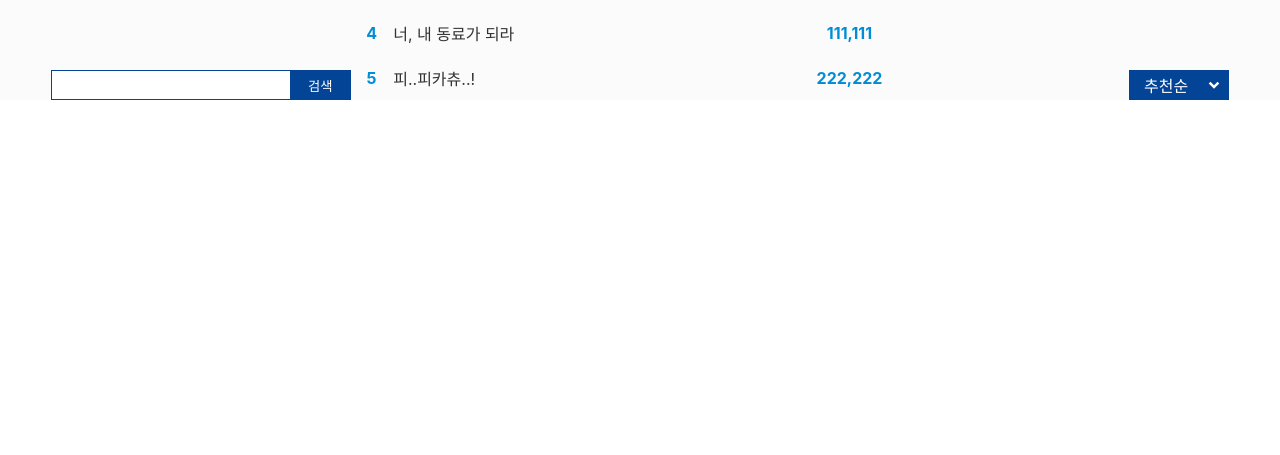
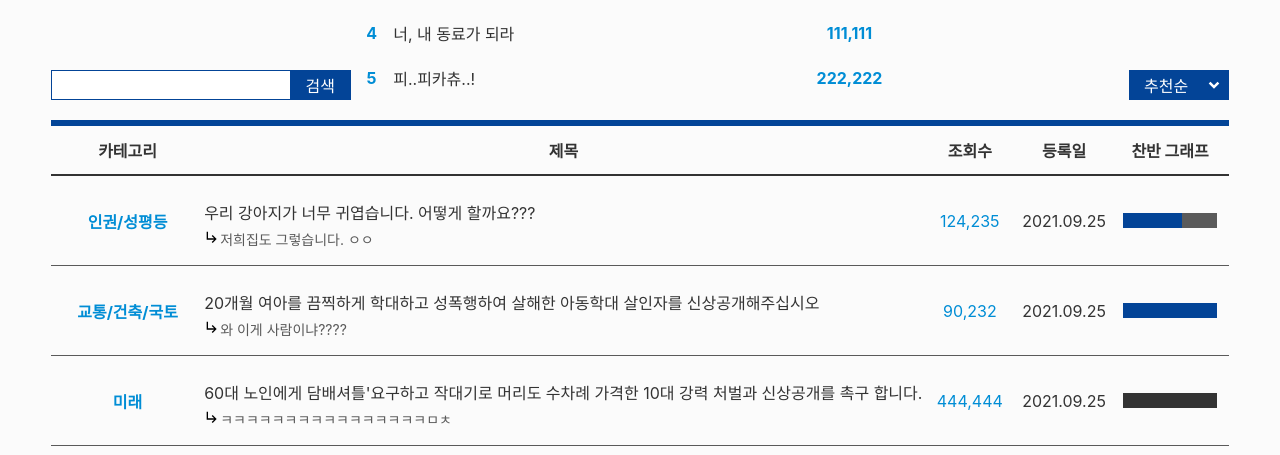
Before and after one commit to potato-club/national-petition-frontend, a Next.js app: page /board/list in a window 1280 px wide. Shown: the part 497-952 px from the top of the page. Before the commit the page ends 800 px from the top, so only its background shows below. Built offline with nearby package versions, Linux system fonts and the light colour scheme.

Commit message:
[ADD] List UI작업 &ListItem UI작업& dummy 추가

```diff
--- /dev/null
+++ b/components/app/board/list/ListItem.jsx
@@ -0,0 +1,119 @@
+import React from 'react';
+import styled from '@emotion/styled';
+import { TypoGraphy } from 'components/common/index';
+import { customColor } from 'constants/index';
+import { MdSubdirectoryArrowRight } from 'react-icons/md';
+export const ListItem = ({
+  category,
+  title,
+  subTitle,
+  subNumber,
+  day,
+  agreePer,
+  disagreePer,
+}) => {
+  return (
+    <Wrapper>
+      <Category>
+        <TypoGraphy
+          type="body1"
+          color={customColor.skyBlue}
+          textAlign="center"
+          fontWeight="bold">
+          {category}
+        </TypoGraphy>
+      </Category>
+      <TitleWrapper>
+        <Title>
+          <TypoGraphy type="body1" color={customColor.black} textAlign="left">
+            {title}
+          </TypoGraphy>
+        </Title>
+        <SubTitle>
+          <MdSubdirectoryArrowRight />
+          <TypoGraphy type="body2" color={customColor.gray} textAlign="left">
+            {subTitle}
+          </TypoGraphy>
+        </SubTitle>
+      </TitleWrapper>
+      <SubNumber>
+        <TypoGraphy type="body1" color={customColor.skyBlue} textAlign="center">
+          {subNumber}
+        </TypoGraphy>
+      </SubNumber>
+      <Day>
+        <TypoGraphy type="body1" color={customColor.black} textAlign="center">
+          {day}
+        </TypoGraphy>
+      </Day>
+      <GraphWrapper>
+        <Bar>
+          {console.log(agreePer, disagreePer)}
+          <AgreeBar per={(agreePer / (agreePer + disagreePer)) * 100} />
+          <DisagreeBar per={(disagreePer / (agreePer + disagreePer)) * 100} />
+        </Bar>
+      </GraphWrapper>
+    </Wrapper>
+  );
+};
+const Wrapper = styled.div`
+  display: flex;
+  justify-content: center;
+  align-items: center;
+  height: 90px;
+  border-bottom: 1px solid ${customColor.gray};
+  :hover {
+    cursor: pointer;
+    background-color: ${customColor.grayBg};
+  }
+`;
+const Category = styled.div`
+  width: 13%;
+`;
+const TitleWrapper = styled.div`
+  width: 61%;
+  flex-direction: column;
+  height: 100%;
+`;
+const Title = styled.div`
+  display: flex;
+  align-items: flex-end;
+  padding-bottom: 5px;
+  height: 60%;
+`;
+const SubTitle = styled.div`
+  display: flex;
+  align-items: flex-start;
+  display: flex;
+
+  height: 40%;
+`;
+
+const SubNumber = styled.div`
+  width: 8%;
+`;
+const Day = styled.div`
+  width: 8%;
+`;
+const GraphWrapper = styled.div`
+  display: flex;
+  justify-content: center;
+  align-items: center;
+  width: 10%;
+`;
+const Bar = styled.div`
+  display: flex;
+  width: 80%;
+  height: 15px;
+  background-color: ${customColor.black};
+`;
+const AgreeBar = styled.div`
+  width: ${({ per }) => per + '%'};
+  height: 100%;
+  background-color: ${customColor.blue};
+`;
+const DisagreeBar = styled.div`
+  width: ${({ per }) => per + '%'};
+  height: 100%;
+  background-color: ${customColor.gray};
+`;
--- /dev/null
+++ b/components/app/board/list/Search.jsx
@@ -0,0 +1,43 @@
+import React from 'react';
+import styled from '@emotion/styled';
+import { TypoGraphy } from 'components/common/index';
+import { customColor } from 'constants/index';
+
+export const Search = () => {
+  return (
+    <SearchWrapper>
+      <InputText />
+      <SearchButton>
+        <TypoGraphy type="body1" color={customColor.white} textAlign="center">
+          검색
+        </TypoGraphy>
+      </SearchButton>
+    </SearchWrapper>
+  );
+};
+
+const SearchWrapper = styled.div`
+  display: flex;
+  justify-content: center;
+  align-items: center;
+  width: 300px;
+  height: 30px;
+  border: 1px solid ${customColor.blue};
+`;
+const InputText = styled.input`
+  border: none;
+  height: 100%;
+  width: 240px;
+  padding: 0;
+  margin: 0;
+`;
+const SearchButton = styled.button`
+  border: none;
+  height: 100%;
+  width: 60px;
+  background-color: ${customColor.blue};
+  cursor: pointer;
+
+  padding: 0;
+  margin: 0;
+`;
--- /dev/null
+++ b/components/app/board/list/index.js
@@ -0,0 +1,2 @@
+export { Search } from './Search';
+export { ListItem } from './ListItem';
--- /dev/null
+++ b/dummy/list.json
@@ -0,0 +1,62 @@
+[
+  {
+    "id": 1,
+    "category": "인권/성평등",
+    "title": "우리 강아지가 너무 귀엽습니다. 어떻게 할까요???",
+    "subTitle": "저희집도 그렇습니다. ㅇㅇ",
+    "subNumber": "124,235",
+    "day": "2021.09.25",
+    "agreePer": 5,
+    "disagreePer": 3
+  },
+  {
+    "id": 2,
+    "category": "교통/건축/국토",
+    "title": "20개월 여아를 끔찍하게 학대하고 성폭행하여 살해한 아동학대 살인자를 신상공개해주십시오",
+    "subTitle": "와 이게 사람이냐????",
+    "subNumber": "90,232",
+    "day": "2021.09.25",
+    "agreePer": 3,
+    "disagreePer": 0
+  },
+  {
+    "id": 3,
+    "category": "미래",
+    "title": "60대 노인에게 담배셔틀'요구하고 작대기로 머리도 수차례 가격한 10대 강력 처벌과 신상공개를 촉구 합니다.",
+    "subTitle": "ㅋㅋㅋㅋㅋㅋㅋㅋㅋㅋㅋㅋㅋㅋㅋㅋㅁㅊ",
+    "subNumber": "444,444",
+    "day": "2021.09.25",
+    "agreePer": 0,
+    "disagreePer": 0
+  },
+  {
+    "id": 4,
+    "category": "인권/성평등",
+    "title": "우리 강아지가 너무 귀엽습니다. 어떻게 할까요???",
+    "subTitle": "저희집도 그렇습니다. ㅇㅇ",
+    "subNumber": "124,235",
+    "day": "2021.09.25",
+    "agreePer": 33,
+    "disagreePer": 12
+  },
+  {
+    "id": 5,
+    "category": "교통/건축/국토",
+    "title": "20개월 여아를 끔찍하게 학대하고 성폭행하여 살해한 아동학대 살인자를 신상공개해주십시오",
+    "subTitle": "와 이게 사람이냐????",
+    "subNumber": "90,232",
+    "day": "2021.09.25",
+    "agreePer": 79,
+    "disagreePer": 3
+  },
+  {
+    "id": 6,
+    "category": "미래",
+    "title": "60대 노인에게 담배셔틀'요구하고 작대기로 머리도 수차례 가격한 10대 강력 처벌과 신상공개를 촉구 합니다.",
+    "subTitle": "ㅋㅋㅋㅋㅋㅋㅋㅋㅋㅋㅋㅋㅋㅋㅋㅋㅁㅊ",
+    "subNumber": "444,444",
+    "day": "2021.09.25",
+    "agreePer": 9,
+    "disagreePer": 12
+  }
+]
--- a/pages/board/list.jsx
+++ b/pages/board/list.jsx
@@ -7,11 +7,10 @@ import {
   TitleHeader,
 } from 'components/common/index';
 import { customColor } from 'constants/index';
+import { Search, ListItem } from 'components/app/board/list';
+import { RiArrowDropDownLine } from 'react-icons/ri';
+import dummy from '../../dummy/list.json';
 
-import { RiArrowDropDownLine } from 'react-icons/ri';
-
-//검색상자 나중에 컴포넌트로 뺄것
-//글자 typoGraphy씌울것
 const list = () => {
   const [handleDrop, setHandleDrop] = useState(false);
   return (
@@ -20,27 +19,107 @@ const list = () => {
       <TitleHeader title="국민청원 소통방" />
       <Container>
         <ListUpperWrapper>
-          <SearchWrapper>
-            <InputText />
-            <SearchButton>검색</SearchButton>
-          </SearchWrapper>
+          <Search />
           <SortWrapper
             onClick={() => setHandleDrop((handleDrop) => !handleDrop)}>
-            추천순
+            <TypoGraphy
+              type="body1"
+              color={customColor.white}
+              textAlign="center">
+              추천순
+            </TypoGraphy>
             <RiArrowDropDownLine
               style={{
                 display: 'flex',
                 fontSize: '30px',
                 justifyContent: 'center',
                 cursor: 'pointer',
+                color: customColor.white,
                 transform: handleDrop ? 'rotate(180deg)' : 'rotate(0deg)',
                 transition: 'transform 0.5s ',
               }}
             />
           </SortWrapper>
         </ListUpperWrapper>
-        <List></List>
-        <ListLowerWrapper></ListLowerWrapper>
+
+        <ListWrapper>
+          <ListNav>
+            <NavCategory>
+              <TypoGraphy
+                type="body1"
+                color={customColor.black}
+                textAlign="center"
+                fontWeight="bold">
+                카테고리
+              </TypoGraphy>
+            </NavCategory>
+            <NavTitle>
+              <TypoGraphy
+                type="body1"
+                color={customColor.black}
+                textAlign="center"
+                fontWeight="bold">
+                제목
+              </TypoGraphy>
+            </NavTitle>
+            <NavSubNumber>
+              <TypoGraphy
+                type="body1"
+                color={customColor.black}
+                textAlign="center"
+                fontWeight="bold">
+                조회수
+              </TypoGraphy>
+            </NavSubNumber>
+            <NavDay>
+              <TypoGraphy
+                type="body1"
+                color={customColor.black}
+                textAlign="center"
+                fontWeight="bold">
+                등록일
+              </TypoGraphy>
+            </NavDay>
+            <NavGraph>
+              <TypoGraphy
+                type="body1"
+                color={customColor.black}
+                textAlign="center"
+                fontWeight="bold">
+                찬반 그래프
+              </TypoGraphy>
+            </NavGraph>
+          </ListNav>
+          <List>
+            {dummy.map(
+              ({
+                id,
+                category,
+                title,
+                subTitle,
+                subNumber,
+                day,
+                agreePer,
+                disagreePer,
+              }) => (
+                <ListItem
+                  key={id}
+                  category={category}
+                  title={title}
+                  subTitle={subTitle}
+                  subNumber={subNumber}
+                  day={day}
+                  agreePer={agreePer}
+                  disagreePer={disagreePer}
+                />
+              ),
+            )}
+          </List>
+        </ListWrapper>
+
+        <ListLowerWrapper>
+          <Search />
+        </ListLowerWrapper>
         {/* 페이지네이션 */}
       </Container>
     </LayoutContainer>
@@ -58,28 +137,6 @@ const ListUpperWrapper = styled.div`
   justify-content: space-between;
   margin-top: 100px;
 `;
-const SearchWrapper = styled.div`
-  display: flex;
-  justify-content: center;
-  align-items: center;
-  width: 300px;
-  height: 30px;
-
-  border: 1px solid ${customColor.blue};
-`;
-const InputText = styled.input`
-  border: none;
-  height: 100%;
-  width: 80%;
-`;
-const SearchButton = styled.button`
-  border: none;
-  height: 100%;
-  width: 20%;
-  background-color: ${customColor.blue};
-  color: ${customColor.white};
-  cursor: pointer;
-`;
 const SortWrapper = styled.div`
   display: flex;
   justify-content: space-between;
@@ -88,12 +145,45 @@ const SortWrapper = styled.div`
   height: 30px;
   padding-left: 15px;
   background-color: ${customColor.blue};
-  color: ${customColor.white};
   cursor: pointer;
+`;
+
+const ListWrapper = styled.div`
+  margin-top: 20px;
+  margin-bottom: 20px;
+  border-top: 6px solid ${customColor.blue};
+  border-bottom: 6px solid ${customColor.blue};
+`;
+const ListNav = styled.div`
+  display: flex;
+  justify-content: center;
+  align-items: center;
+  border-bottom: 2px solid ${customColor.black};
+  height: 50px;
+`;
+
+const NavCategory = styled.div`
+  width: 13%;
+`;
+const NavTitle = styled.div`
+  width: 61%;
+`;
+const NavSubNumber = styled.div`
+  width: 8%;
+`;
+const NavDay = styled.div`
+  width: 8%;
+`;
+const NavGraph = styled.div`
+  width: 10%;
 `;
 
 const List = styled.div``;
 
-const ListLowerWrapper = styled.div``;
+const ListLowerWrapper = styled.div`
+  display: flex;
+  justify-content: center;
+  align-items: center;
+`;
 
 export default list;
```
